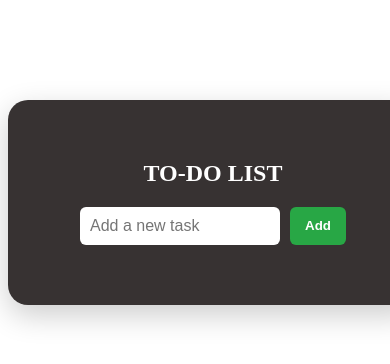
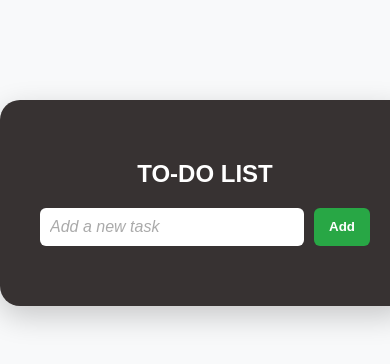
Before and after one commit to rakibul9382/to-do-list, a plain HTML site: page index.html in a window 390 px wide. Shown: the top 364 px of the page. Drawn offline with Linux system fonts and the light colour scheme.

Commit message:
try to make more responsive and some improvement

```diff
--- a/style.css
+++ b/style.css
@@ -1,7 +1,15 @@
+body {
+  margin: 0;
+  padding: 0;
+  font-family: sans-serif;
+  background: #f8f9fa;
+  overflow-x: hidden; /* ✅ Prevent right scroll */
+}
 .todo {
     background-color: #373232;
     padding: 40px;
     border-radius: 20px;
+    max-width: 90%;
     width: 330px;
     margin: 100px auto;
     box-shadow: 0 10px 30px rgba(0, 0, 0, 0.2);
@@ -22,9 +30,35 @@ h1{
     border-radius: 6px;
     border: none;
     outline: none;
+    width: 100%;
     width: 180px;
     font-size: 16px;
+    box-sizing: border-box;
+  }
 
+.input input::placeholder {
+  color: #aaa;
+  font-style: italic;
+}
+.input input:focus {
+  border: 2px solid #28a745;
+  background-color: #fff;
+}
+.input input {
+  transition: all 0.2s ease;
+}
+.input input {
+  background-color: #fff;
+  color: #000;
+}
+.input {
+  display: flex;
+  gap: 10px;
+}
+
+.input input {
+  flex-grow: 1;
+  max-width: 300px;
 }
 .input button {
   padding: 10px 15px;
```
